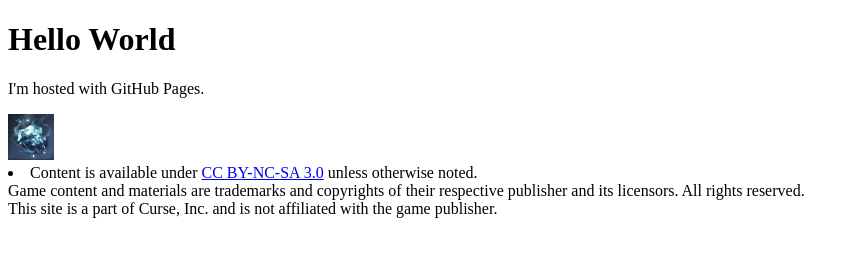
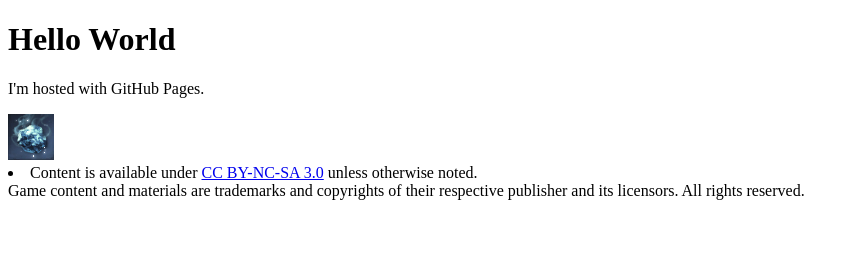
Before and after one commit to RicardoLeitao/RicardoLeitao.github.io, a plain HTML site: page index.html in a window 1280 px wide. Shown: the whole page, without its empty margins (0-859 px from the left). Drawn offline with Linux system fonts and the light colour scheme.

Commit message:
copyright part 3

```diff
--- a/index.html
+++ b/index.html
@@ -5,8 +5,7 @@
 <p>I'm hosted with GitHub Pages.</p>
 <div>
 <img src="Moonwater_Transformation_Stone.png" alt="Moonwater Transformation Stone" style="width:46px;height:46px;">
-<li id="footer-info-copyright">Content is available under <a class="external" rel="nofollow" href="http://creativecommons.org/licenses/by-nc-sa/3.0/">CC BY-NC-SA 3.0</a> unless otherwise noted.<br>Game content and materials are trademarks and copyrights of their respective publisher and its licensors.  All rights reserved.<br>
-This site is a part of Curse, Inc. and is not affiliated with the game publisher.</li>
+<li id="footer-info-copyright">Content is available under <a class="external" rel="nofollow" href="http://creativecommons.org/licenses/by-nc-sa/3.0/">CC BY-NC-SA 3.0</a> unless otherwise noted.<br>Game content and materials are trademarks and copyrights of their respective publisher and its licensors.  All rights reserved.<br></li>
 </div>
 </body>
 </html>
```
